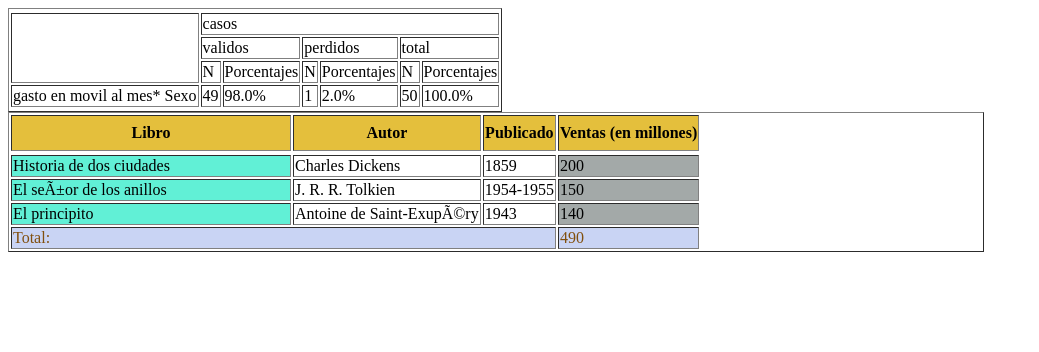
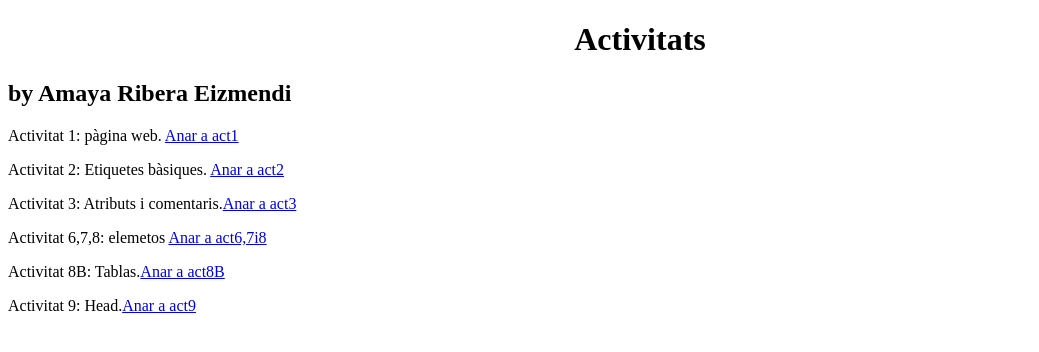
Before and after one commit to Amaya-08/html, a plain HTML site: page index.html in a window 1280 px wide. Shown: the whole page, without its empty margins (0-1039 px from the left). Drawn offline with Linux system fonts and the light colour scheme.

Commit message:
Add files via upload

```diff
--- a/index.html
+++ b/index.html
@@ -1,95 +1,20 @@
 <!DOCTYPE html>
-<html>
-    <head>
-        <title>tabla </title>
-        <meta charset=”UTF-8”>
-    </head>
-    <body>
-        <table border=1>
-            <tr>
-            </tr>
-             <tr>
-              <td rowspan="3">             </td>
-              <td colspan=6>casos</td>
-            </tr>
-            <tr>
-              <td colspan=2> validos</td>
-              <td colspan=2> perdidos</td>
-              <td colspan=2> total</td>
+<html lang="ca">
+<head>
+    <meta charset="UTF-8">
 
-            </tr>
-        <tr>
-        <td>N</td>
-        <td>Porcentajes</td>
-        <td>N</td>
-        <td>Porcentajes</td>
-        <td>N</td>
-        <td>Porcentajes</td>
-        </tr>
+</head>
 
-            <tr>
-              <td >gasto en movil al mes* Sexo</td>
-              <td>49</td>
-              <td>98.0%</td>
-              <td>1</td>
-              <td>2.0%</td>
-              <td>50</td>
-              <td>100.0%</td>
+<body >
+   <h1 align="center">Activitats</h1>
+   <h2>by Amaya Ribera Eizmendi </h2>
+   <p>Activitat 1: pàgina web.  <a href="act1/index.html">Anar a act1</a></p>
+   <p>Activitat 2: Etiquetes bàsiques.   <a href="act2/index.html">Anar a act2</a></p>
+</p>
+   <p>Activitat 3: Atributs i comentaris.<a href="act3/index.html">Anar a act3</a></p>
+   <p>Activitat 6,7,8: elemetos <a href="elementos/index.html">Anar a act6,7i8</a></p>
+   <p>Activitat 8B: Tablas.<a href="act8B/index.html">Anar a act8B</a></p>
+   <p>Activitat 9: Head.<a href="head/index.html">Anar a act9</a></p>
 
-            </tr>
-            <tfoot">
-              <tr>              </tr>
-            </tfoot>
-          </table>
-
-<!--- *********************************************************************************************************
-*************************             T   A  B  L   A         ***********************************
-***************************************************************************************************************  -->
-
-          <table border="1">
-            <colgroup>
-                <col span="1"style=background:#61f0d6;width:280px;>
-                <col span="2" >
-                <col span="1"style=background:#a3a9a8>
-
-              </colgroup>
-            <thead style= background:#e4bf3c;line-height:200%;text-align:center;>
-            <tr>
-            <th>Libro</th>
-            <th>Autor</th>
-            <th>Publicado</th>
-            <th>Ventas (en millones)</th>
-            </tr>
-        </thead>
-            <tr>
-        <colgroup style=  background:#61f0d6;width:280px;> </colgroup>
-            <td>Historia de dos ciudades</td>
-            <td>Charles Dickens</td>
-            <td>1859</td>
-
-            <td>200</td>
-
-        </thead>
-
-            </tr>
-            <tr>
-            <td>El señor de los anillos</td>
-            <td>J. R. R. Tolkien</td>
-            <td>1954-1955</td>
-            <td>150</td>
-            </tr>
-            <tr>
-            <td>El principito</td>
-            <td>Antoine de Saint-Exupéry</td>
-            <td>1943</td>
-            <td>140</td>
-            </tr>
-            <thead style= background:#c9d4f4;color:#814f0d;;>
-            <tr>
-            <td  colspan="3">Total: </td>
-            <td>490</td>
-        </thead>
-            </tr>
-            </table>
 </body>
 </html>
```
